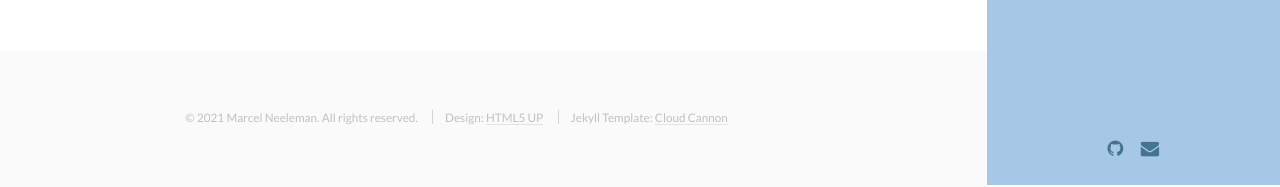
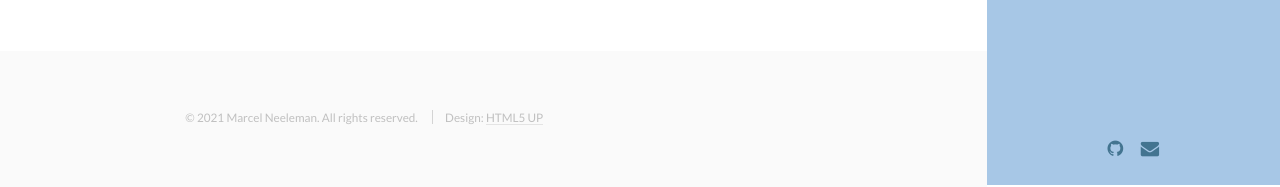
Before and after one commit to mneeleman/mneeleman.github.io, a Jekyll site: the page built from index.html, in a window 1280 px wide. Shown: the part 715-902 px from the top of the page. Built offline with Jekyll 4.4.1, drawn with Linux system fonts in a browser that asks for light colours.

Commit message:
update footer.html

```diff
--- a/_includes/footer.html
+++ b/_includes/footer.html
@@ -4,7 +4,6 @@
             <ul class="copyright">
                 <li>&copy; 2021 Marcel Neeleman. All rights reserved.</li>
                 <li>Design: <a href="http://html5up.net">HTML5 UP</a></li>
-                <li>Jekyll Template: <a href="http://cloudcannon.com">Cloud Cannon</a></li>
             </ul>
         </div>
     </section>
```
